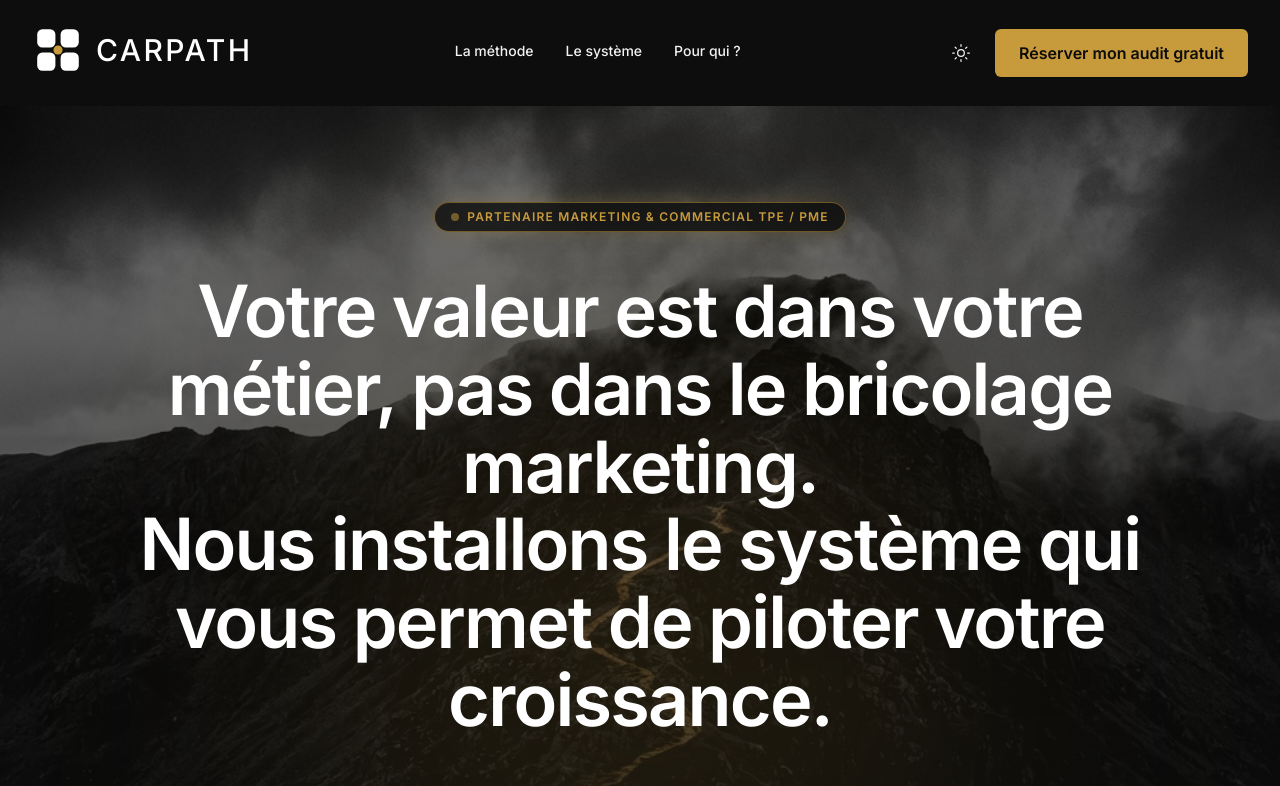
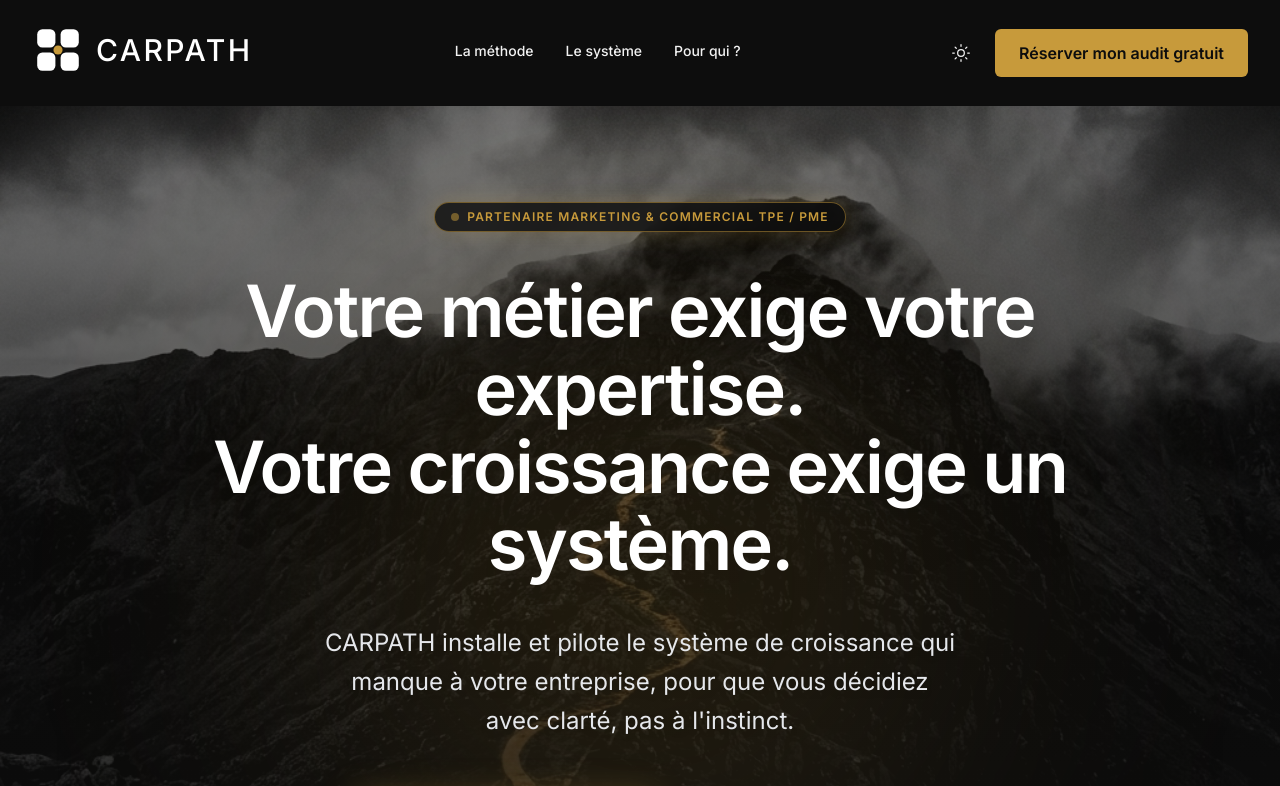
Before and after one commit to Fitchcat/carpath-website, a Next.js app: page / in a window 1280 px wide. Shown: the top 786 px of the page. Built offline with nearby package versions, Linux system fonts and the light colour scheme.

Commit message:
copy: update H1 hook to punchy 12-word headline 'Votre métier exige votre expertise. Votre croissance exige un système.'

```diff
--- a/content/home.md
+++ b/content/home.md
@@ -28,11 +28,11 @@
 ## [HERO]
 
 **H1 :**
-Votre valeur est dans votre métier, pas dans le bricolage marketing.
-Nous installons le système qui vous permet de piloter votre croissance.
+Votre métier exige votre expertise.
+Votre croissance exige un système.
 
 **Sous-titre :**
-Concentrez-vous sur votre expertise. CARPATH installe, gère et suit votre système de croissance pour que vous décidiez avec clarté, pas à l'instinct.
+CARPATH installe et pilote le système de croissance qui manque à votre entreprise — pour que vous décidiez avec clarté, pas à l'instinct.
 
 **CTA primaire :** Réserver mon audit gratuit
 **CTA secondaire :** Découvrir la méthode
--- a/src/app/page.tsx
+++ b/src/app/page.tsx
@@ -63,11 +63,11 @@ export default function HomePage() {
         <SectionHero
           h1={
             <>
-              Votre valeur est dans votre métier, pas dans le bricolage marketing.<br />
-              Nous installons le système qui vous permet de piloter votre croissance.
+              Votre métier exige votre expertise.<br />
+              Votre croissance exige un système.
             </>
           }
-          subtitle="Concentrez-vous sur votre expertise. CARPATH installe, gère et suit votre système de croissance pour que vous décidiez avec clarté, pas à l'instinct."
+          subtitle="CARPATH installe et pilote le système de croissance qui manque à votre entreprise, pour que vous décidiez avec clarté, pas à l'instinct."
           primaryCtaText="Réserver mon audit gratuit"
           secondaryCtaText="Découvrir la méthode"
         />
```
